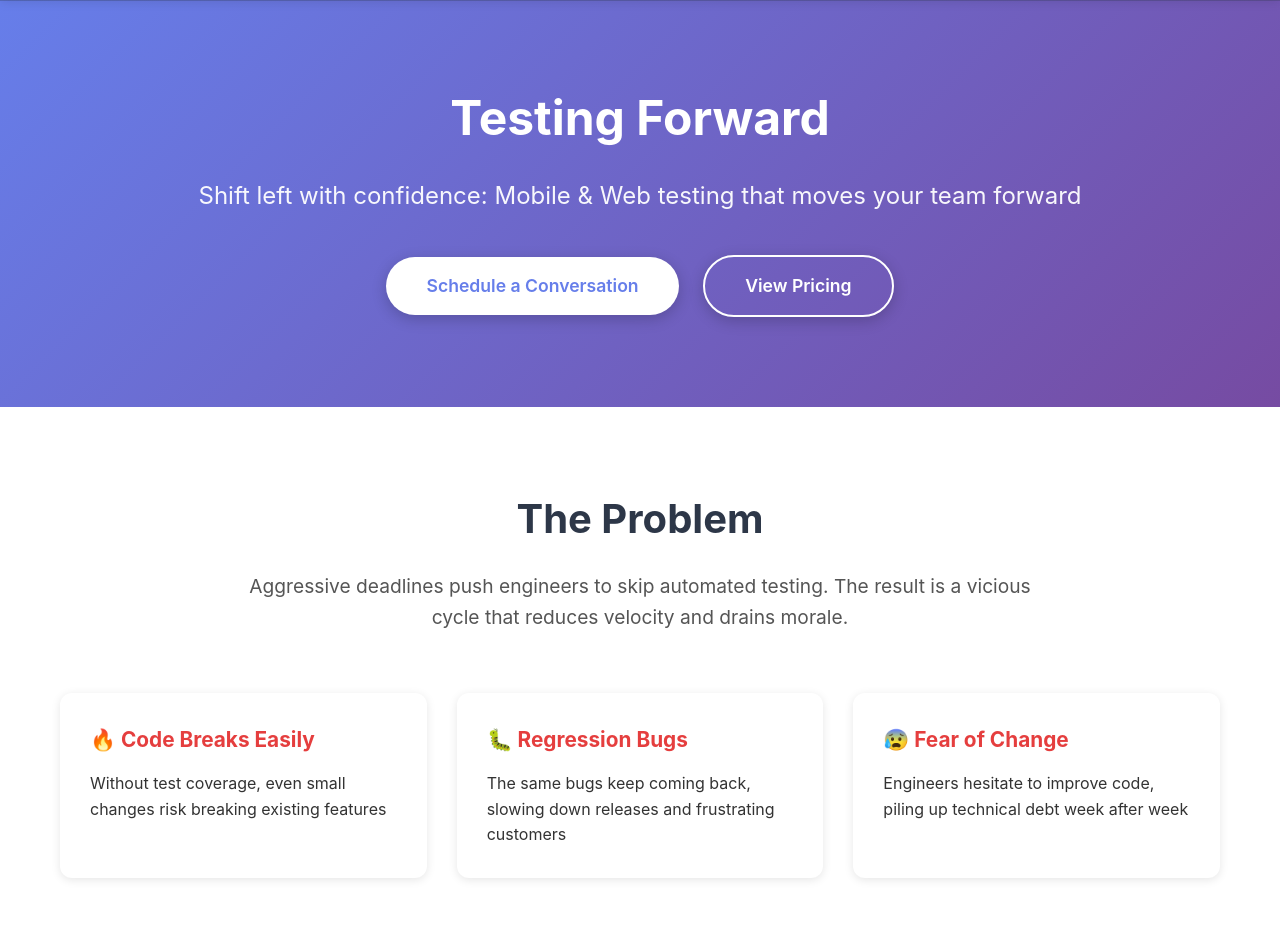
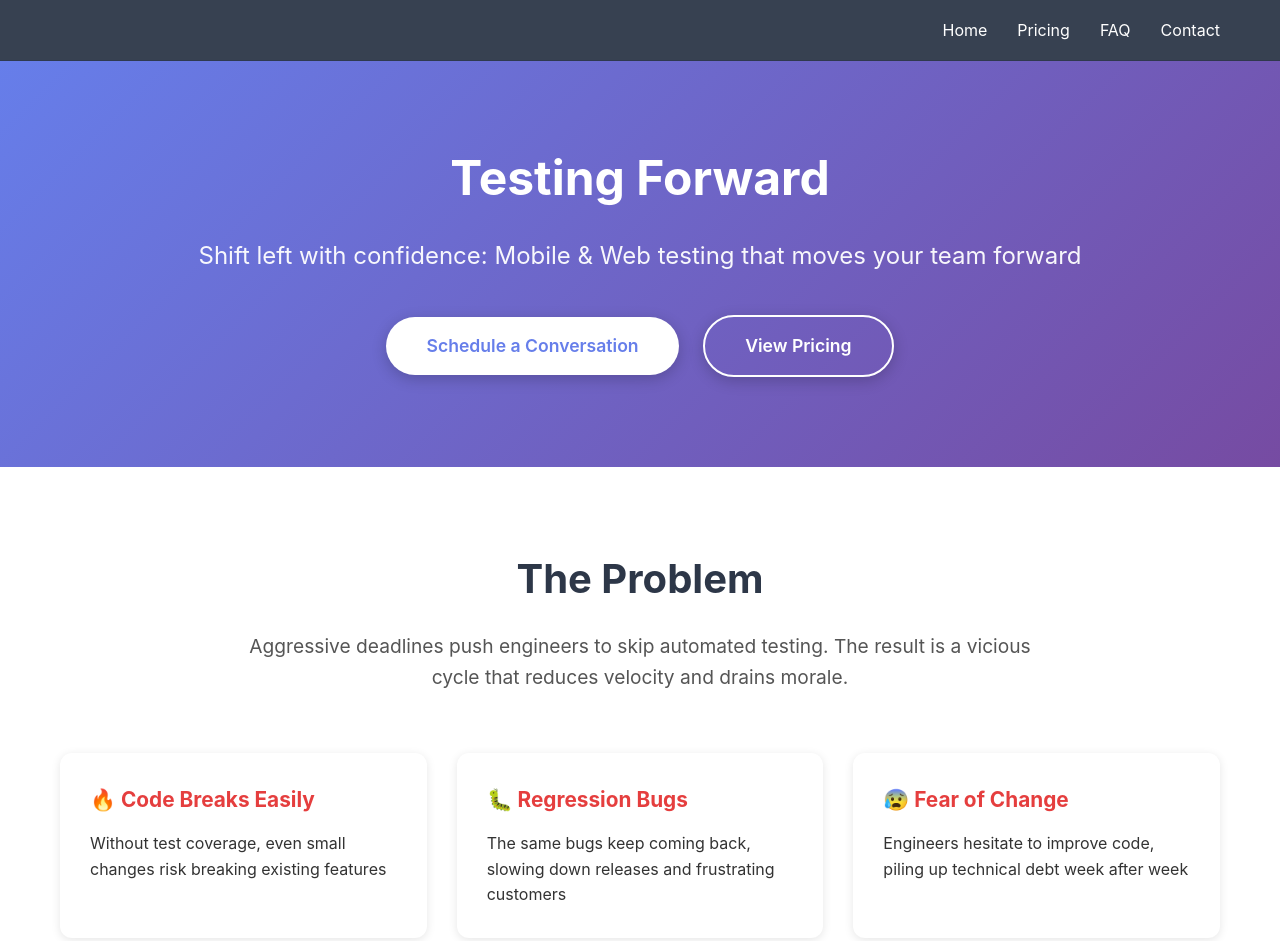
Before and after one commit to DaveedBalcher/TestingForward, a plain HTML site: page index.html in a window 1280 px wide. Shown: the top 941 px of the page. Drawn offline with Linux system fonts and the light colour scheme.

Commit message:
Revert "Implement hero-aware navbar: hidden at top, visible when scrolled"

```diff
--- a/index.html
+++ b/index.html
@@ -16,6 +16,7 @@
             line-height: 1.6;
             color: #333;
             background: #ffffff;
+            padding-top: 60px;
         }
 
         .container {
@@ -26,21 +27,26 @@
 
         /* Navigation */
         nav {
-            background: #2d3748;
+            background: rgba(45, 55, 72, 0.95);
             padding: 15px 0;
             position: fixed;
             top: 0;
             left: 0;
             right: 0;
             z-index: 100;
-            box-shadow: 0 2px 10px rgba(0,0,0,0.1);
+            box-shadow: 0 2px 10px rgba(0,0,0,0);
             touch-action: manipulation;
-            transition: transform 0.3s ease-in-out;
+            transition: transform 0.3s ease-in-out, box-shadow 0.3s ease-in-out, background 0.3s ease-in-out;
+            transform: translateY(0);
+        }
+
+        nav.nav-hidden {
             transform: translateY(-100%);
         }
 
-        nav.nav-visible {
-            transform: translateY(0);
+        nav.scrolled {
+            background: rgba(45, 55, 72, 1);
+            box-shadow: 0 2px 10px rgba(0,0,0,0.1);
         }
 
         nav .container {
@@ -53,6 +59,12 @@
             color: white;
             font-weight: 700;
             font-size: 1.2rem;
+            opacity: 0;
+            transition: opacity 0.4s ease-in-out;
+        }
+
+        nav.scrolled .logo {
+            opacity: 1;
         }
 
         nav ul {
@@ -720,21 +732,34 @@
     </footer>
 
     <script>
-        // Hero-aware navigation: Hidden at top, visible when hero scrolls out of view
+        // Smart navigation: Hide on scroll down, show on scroll up
         const nav = document.querySelector('nav');
-        const header = document.querySelector('header');
+        let lastScrollY = window.scrollY;
         let scrollTimeout;
 
         function handleScroll() {
-            const headerBottom = header.offsetHeight;
-            const scrollPosition = window.scrollY;
+            const currentScrollY = window.scrollY;
 
-            // Show navbar when scrolled past most of the hero section
-            if (scrollPosition > headerBottom * 0.7) {
-                nav.classList.add('nav-visible');
-            } else {
-                nav.classList.remove('nav-visible');
+            // At the very top of the page
+            if (currentScrollY < 10) {
+                nav.classList.remove('nav-hidden');
+                nav.classList.remove('scrolled');
             }
+            // Scrolling down
+            else if (currentScrollY > lastScrollY && currentScrollY > 100) {
+                nav.classList.add('nav-hidden');
+            }
+            // Scrolling up
+            else if (currentScrollY < lastScrollY) {
+                nav.classList.remove('nav-hidden');
+                nav.classList.add('scrolled');
+            }
+            // Scrolled past threshold
+            else if (currentScrollY > 100) {
+                nav.classList.add('scrolled');
+            }
+
+            lastScrollY = currentScrollY;
         }
 
         // Listen for scroll events (throttled for performance)
```
